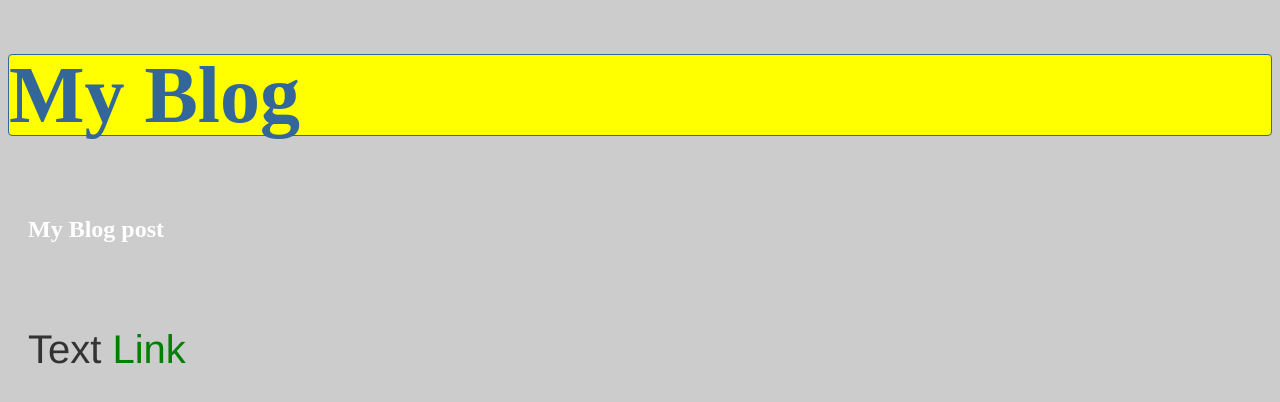
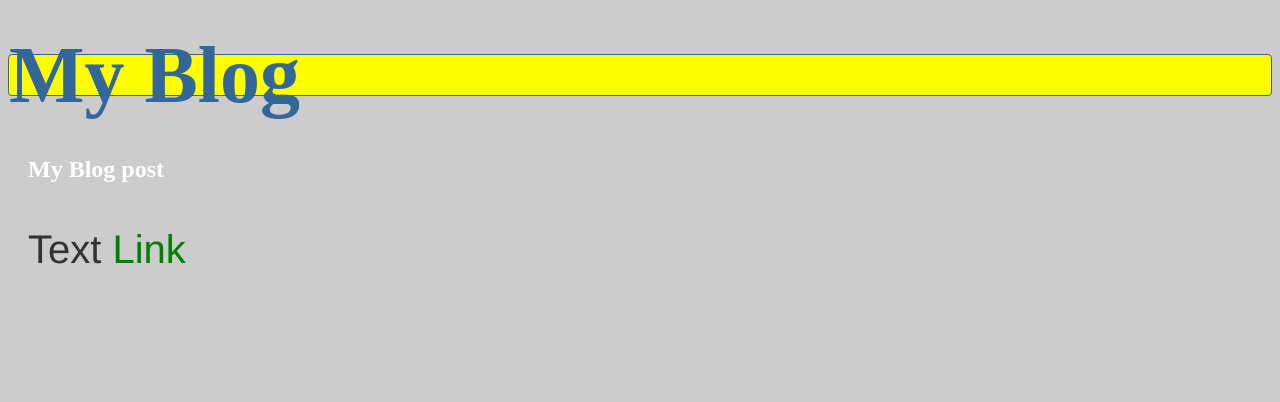
Before and after one commit to fusionPT/test1, a plain HTML site: page index.html in a window 1280 px wide. Drawn offline with Linux system fonts and the light colour scheme.

Commit message:
Changed line height

```diff
--- a/test.css
+++ b/test.css
@@ -2,7 +2,7 @@ body {
   background: #cccccc;
 	font-size: 40px;
 	color:#333;
-	line-height: 2em;
+	line-height: 1em;
 	}
 
 .blog > h1 {
```
